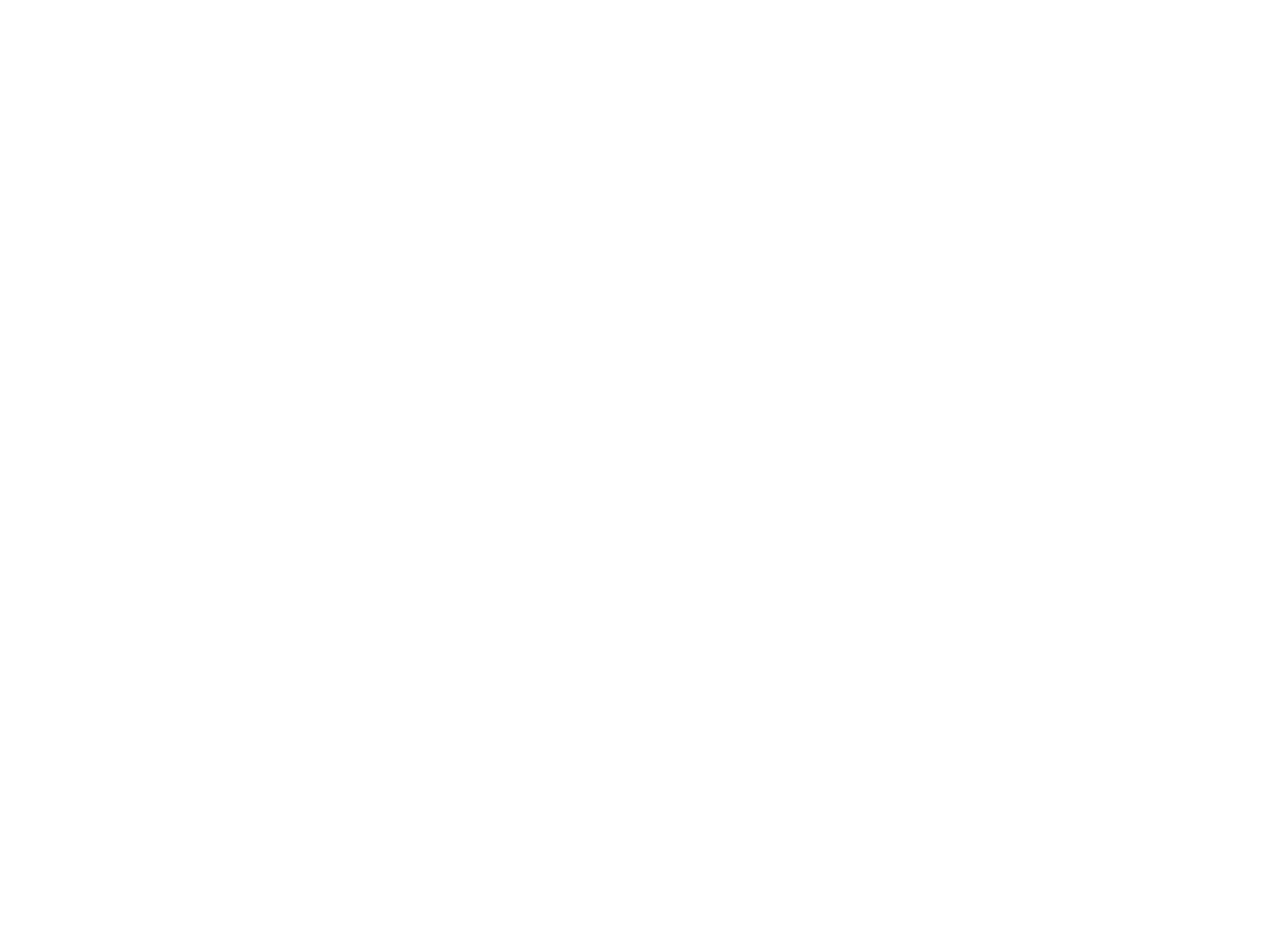
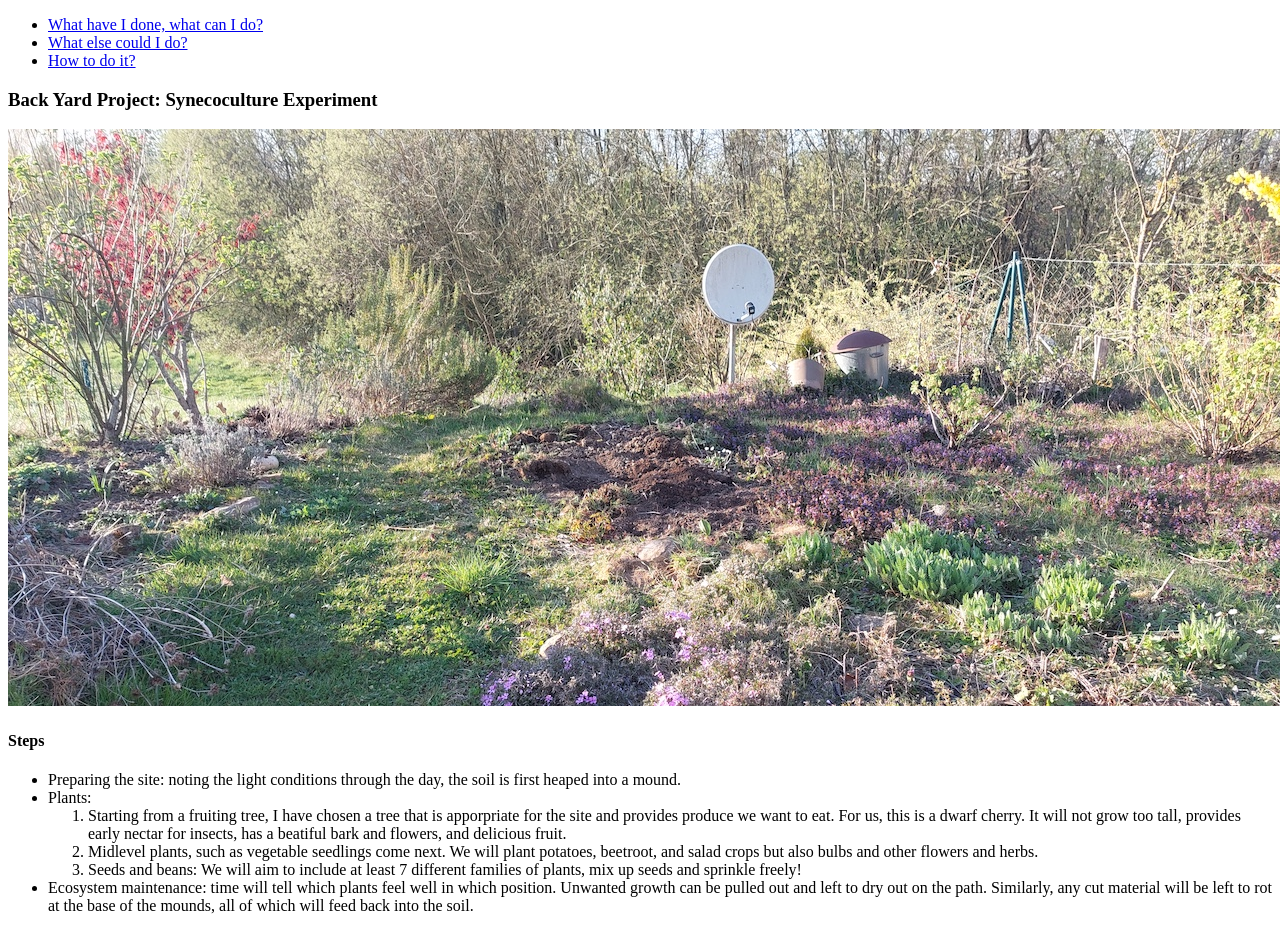
Before and after one commit to ursi-zz/web_project1, a plain HTML site: page page3.html in a window 1280 px wide. Before the commit the page ends 800 px from the top, so only its background shows below. Drawn offline with Linux system fonts and the light colour scheme.

Commit message:
updating pages
added text, image p.3

```diff
--- a/page3.html
+++ b/page3.html
@@ -3,5 +3,31 @@
 
 <head>
 	<meta charset="utf-8">
-	<title>Webdev Project 1 p3</title>
+	<title>Webdev Project 1 p3 back yard project</title>
 </head>
+<body>
+<ul>
+  <li><a href="index.html">What have I done, what can I do?</a></li>
+  <li><a href="page2.html">What else could I do?</a></li>
+  <li><a href="page3.html">How to do it?</a></li>
+</ul>
+<h3> Back Yard Project: Synecoculture Experiment</h3>
+<img src="images/synecoplotmaxi.jpg" alt="grassy area of back yard, heap of soil">
+
+
+  <h4>Steps</h4>
+    <ul>
+	  <li>Preparing the site: noting the light conditions through the day, the soil is first heaped into a mound.</li>
+	  <li>Plants:
+	  	<ol>
+	  	  <li>Starting from a fruiting tree, I have chosen a tree that is apporpriate for the site and provides produce we want to eat. For us, this is a dwarf cherry. It will not grow too tall, provides early nectar for insects, has a beatiful bark and flowers, and delicious fruit.</li>
+	  	  <li>Midlevel plants, such as vegetable seedlings come next. We will plant potatoes, beetroot, and salad crops but also bulbs and other flowers and herbs.
+	  	  <li>Seeds and beans: We will aim to include at least 7 different families of plants, mix up seeds and sprinkle freely!</li>
+	  	  </ol>
+	  <li>Ecosystem maintenance: time will tell which plants feel well in which position. Unwanted growth can be pulled out and left to dry out on the path. Similarly, any cut material will be left to rot at the base of the mounds, all of which will feed back into the soil.</li>
+
+	</ul>
+
+
+</body>
+</html>
```
Also changed, not shown: index.html (+3 -2 lines), page2.html (+18 -0 lines), images/selfie.png (added), images/synecoplotmaxi.jpg (added), 1 other file.
